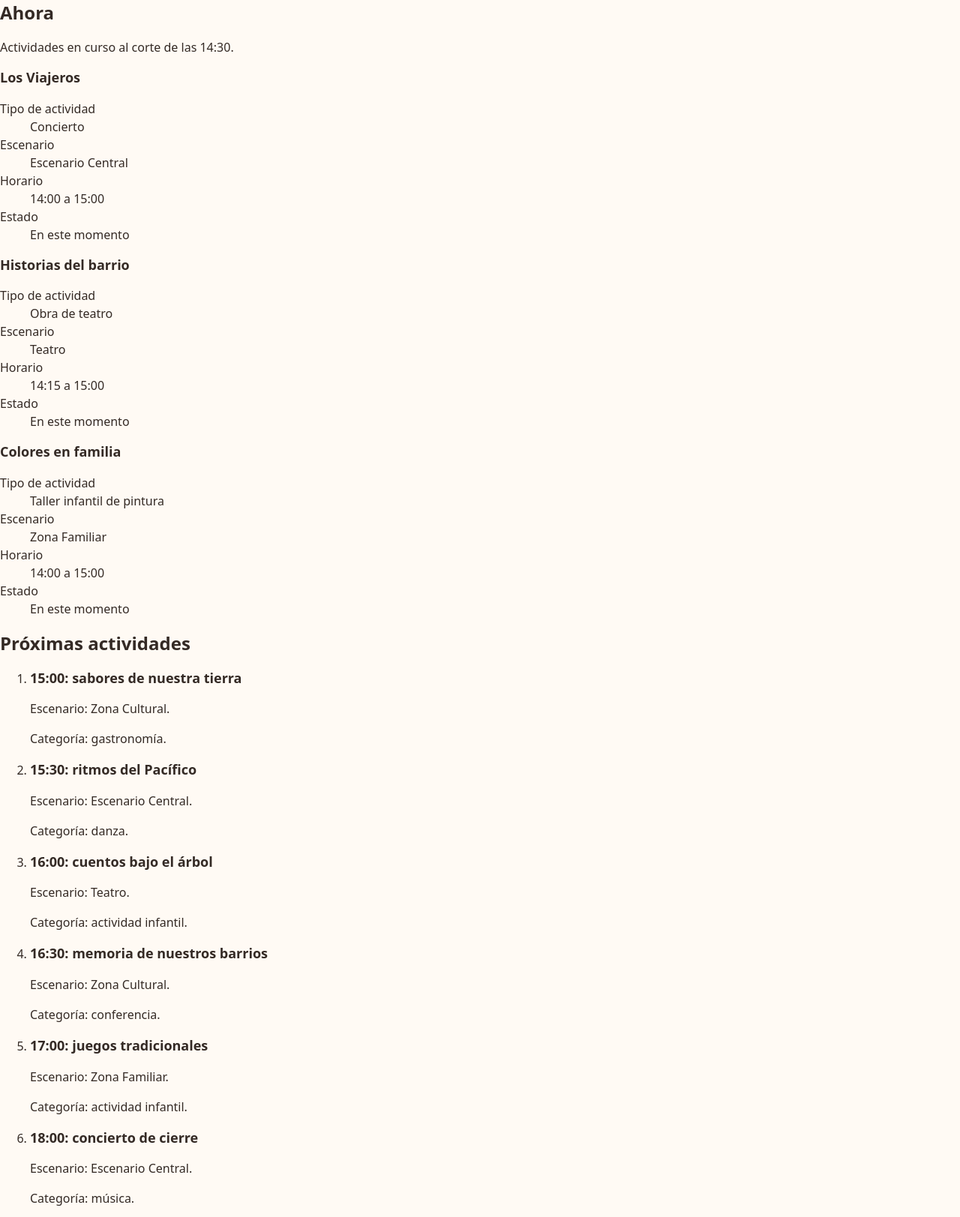
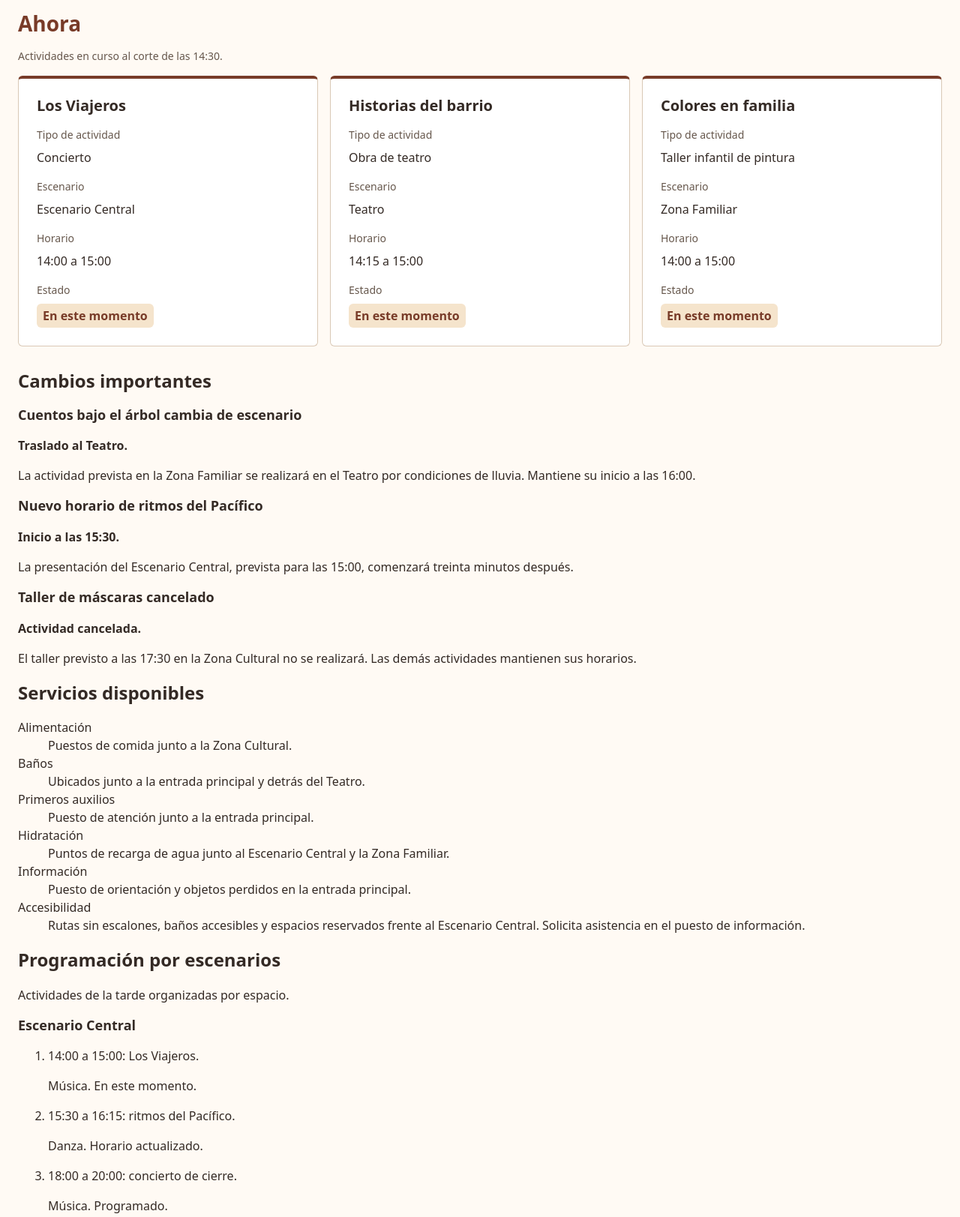
Before and after one commit to dcampossCenfotec/prograWebAvanzada-tarea1, a plain HTML site: page caso2/index.html in a window 1280 px wide. Shown: the part 389-2012 px from the top of the page at 75% size. Drawn offline with Linux system fonts and the light colour scheme.

Commit message:
Agrega clases para secciones de Ahora y Cambios. Ademas de su css respectivo

```diff
--- a/caso2/css/estilos.css
+++ b/caso2/css/estilos.css
@@ -133,6 +133,126 @@ a:focus-visible {
   color: var(--color-superficie);
 }
 
+/* Contenido principal */
+.contenido-festival {
+  max-width: var(--ancho-maximo);
+  margin-inline: auto;
+  padding: var(--espacio-grande) var(--espacio-medio);
+}
+
+/* Actividades actuales */
+.ahora {
+  display: grid;
+  grid-template-columns: minmax(0, 1fr);
+  gap: var(--espacio-medio);
+  margin-bottom: 2rem;
+}
+
+.ahora h2,
+.hora-actualizacion {
+  grid-column: 1 / -1;
+  margin: 0;
+}
+
+.ahora h2 {
+  color: var(--color-principal);
+  font-size: 1.75rem;
+}
+
+.hora-actualizacion {
+  color: var(--color-texto-secundario);
+  font-size: 0.875rem;
+}
+
+.actividad-actual {
+  min-width: 0;
+  padding: var(--espacio-grande);
+  background-color: var(--color-superficie);
+  border: 1px solid var(--color-borde);
+  border-top: 0.25rem solid var(--color-principal);
+  border-radius: var(--radio-borde);
+  overflow-wrap: break-word;
+}
+
+.actividad-actual h3 {
+  margin: 0 0 var(--espacio-medio);
+  font-size: 1.25rem;
+}
+
+.datos-actividad {
+  margin: 0;
+}
+
+.datos-actividad dt {
+  margin-top: var(--espacio-medio);
+  color: var(--color-texto-secundario);
+  font-size: 0.875rem;
+}
+
+.datos-actividad dt:first-child {
+  margin-top: 0;
+}
+
+.datos-actividad dd {
+  margin: var(--espacio-pequeno) 0 0;
+}
+
+.estado-actual {
+  width: fit-content;
+  max-width: 100%;
+  padding: 0.25rem var(--espacio-pequeno);
+  background-color: var(--color-encabezado);
+  color: var(--color-principal);
+  border-radius: var(--radio-borde);
+  font-weight: 700;
+}
+
+/* Próximas actividades */
+.programacion {
+  min-width: 0;
+  margin-bottom: 2rem;
+}
+
+.programacion h2 {
+  margin: 0 0 var(--espacio-medio);
+}
+
+.lista-programacion {
+  margin: 0;
+  padding-left: var(--espacio-grande);
+}
+
+.lista-programacion li {
+  padding: var(--espacio-medio);
+  border-bottom: 1px solid var(--color-borde);
+  overflow-wrap: break-word;
+}
+
+.lista-programacion li::marker {
+  color: var(--color-principal);
+  font-weight: 600;
+}
+
+.lista-programacion li:last-child {
+  border-bottom: 0;
+}
+
+.lista-programacion h3 {
+  margin: 0 0 var(--espacio-pequeno);
+  line-height: 1.5;
+}
+
+.lista-programacion time {
+  color: var(--color-principal);
+  font-variant-numeric: tabular-nums;
+}
+
+.lista-programacion p {
+  margin: var(--espacio-pequeno) 0 0;
+  color: var(--color-texto-secundario);
+  font-size: 0.9375rem;
+}
+
 /* Tableta y pantallas mayores */
 @media (min-width: 48rem) {
   html {
@@ -156,4 +276,26 @@ a:focus-visible {
     padding-inline: var(--espacio-grande);
     font-size: 1rem;
   }
+  .contenido-festival {
+    padding: 2rem var(--espacio-grande);
   }
+
+  .ahora {
+    grid-template-columns: repeat(2, minmax(0, 1fr));
+  }
+
+  .lista-programacion li {
+    display: grid;
+    grid-template-columns: repeat(2, minmax(0, 1fr));
+    column-gap: var(--espacio-medio);
+  }
+
+  .lista-programacion h3 {
+    grid-column: 1 / -1;
+  }
+}
+@media (min-width: 64rem) {
+  .ahora {
+    grid-template-columns: repeat(3, minmax(0, 1fr));
+  }
+}
--- a/caso2/index.html
+++ b/caso2/index.html
@@ -31,17 +31,17 @@
       </ul>
     </nav>
 
-    <main>
-      <section id="ahora" aria-labelledby="titulo-ahora">
+    <main class="contenido-festival">
+      <section class="ahora" id="ahora" aria-labelledby="titulo-ahora">
         <h2 id="titulo-ahora">Ahora</h2>
-        <p>
+        <p class="hora-actualizacion">
           Actividades en curso al corte de las
           <time datetime="14:30">14:30</time>.
         </p>
 
-        <article>
+        <article class="actividad-actual">
           <h3>Los Viajeros</h3>
-          <dl>
+          <dl class="datos-actividad">
             <dt>Tipo de actividad</dt>
             <dd>Concierto</dd>
             <dt>Escenario</dt>
@@ -52,13 +52,13 @@
               <time datetime="15:00">15:00</time>
             </dd>
             <dt>Estado</dt>
-            <dd>En este momento</dd>
+            <dd class="estado-actual">En este momento</dd>
           </dl>
         </article>
 
-        <article>
+        <article class="actividad-actual">
           <h3>Historias del barrio</h3>
-          <dl>
+          <dl class="datos-actividad">
             <dt>Tipo de actividad</dt>
             <dd>Obra de teatro</dd>
             <dt>Escenario</dt>
@@ -69,13 +69,13 @@
               <time datetime="15:00">15:00</time>
             </dd>
             <dt>Estado</dt>
-            <dd>En este momento</dd>
+            <dd class="estado-actual">En este momento</dd>
           </dl>
         </article>
 
-        <article>
+        <article class="actividad-actual">
           <h3>Colores en familia</h3>
-          <dl>
+          <dl class="datos-actividad">
             <dt>Tipo de actividad</dt>
             <dd>Taller infantil de pintura</dd>
             <dt>Escenario</dt>
@@ -86,50 +86,9 @@
               <time datetime="15:00">15:00</time>
             </dd>
             <dt>Estado</dt>
-            <dd>En este momento</dd>
+            <dd class="estado-actual">En este momento</dd>
           </dl>
         </article>
-      </section>
-
-      <section id="programacion" aria-labelledby="titulo-programacion">
-        <h2 id="titulo-programacion">Próximas actividades</h2>
-
-        <ol>
-          <li>
-            <h3>
-              <time datetime="15:00">15:00</time>: sabores de nuestra tierra
-            </h3>
-            <p>Escenario: Zona Cultural.</p>
-            <p>Categoría: gastronomía.</p>
-          </li>
-          <li>
-            <h3><time datetime="15:30">15:30</time>: ritmos del Pacífico</h3>
-            <p>Escenario: Escenario Central.</p>
-            <p>Categoría: danza.</p>
-          </li>
-          <li>
-            <h3><time datetime="16:00">16:00</time>: cuentos bajo el árbol</h3>
-            <p>Escenario: Teatro.</p>
-            <p>Categoría: actividad infantil.</p>
-          </li>
-          <li>
-            <h3>
-              <time datetime="16:30">16:30</time>: memoria de nuestros barrios
-            </h3>
-            <p>Escenario: Zona Cultural.</p>
-            <p>Categoría: conferencia.</p>
-          </li>
-          <li>
-            <h3><time datetime="17:00">17:00</time>: juegos tradicionales</h3>
-            <p>Escenario: Zona Familiar.</p>
-            <p>Categoría: actividad infantil.</p>
-          </li>
-          <li>
-            <h3><time datetime="18:00">18:00</time>: concierto de cierre</h3>
-            <p>Escenario: Escenario Central.</p>
-            <p>Categoría: música.</p>
-          </li>
-        </ol>
       </section>
 
       <section id="cambios" aria-labelledby="titulo-cambios">
```
Also changed, not shown: 1 other file. Lines whose indentation alone changed are shown as unchanged.
